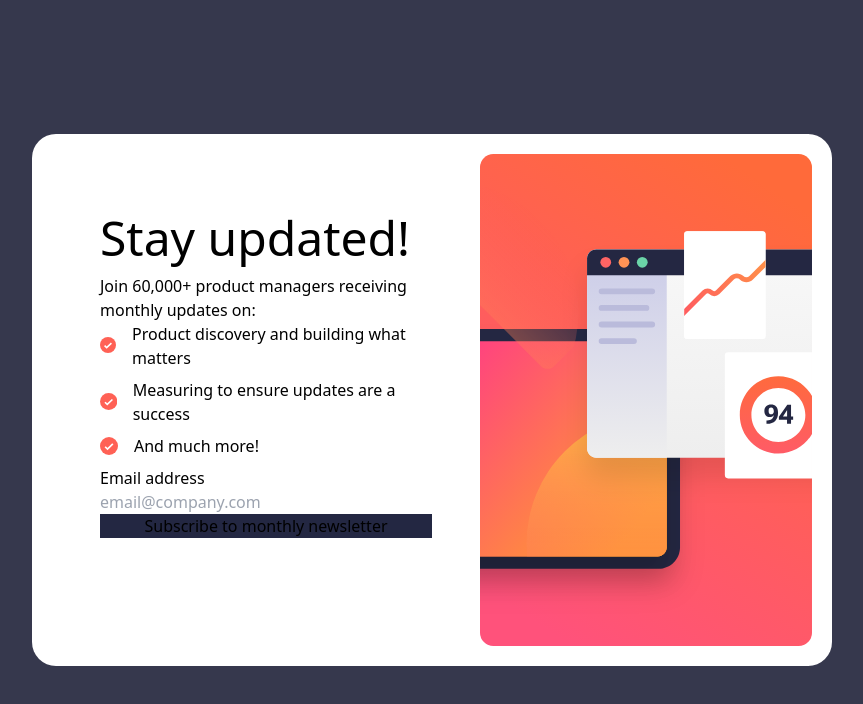
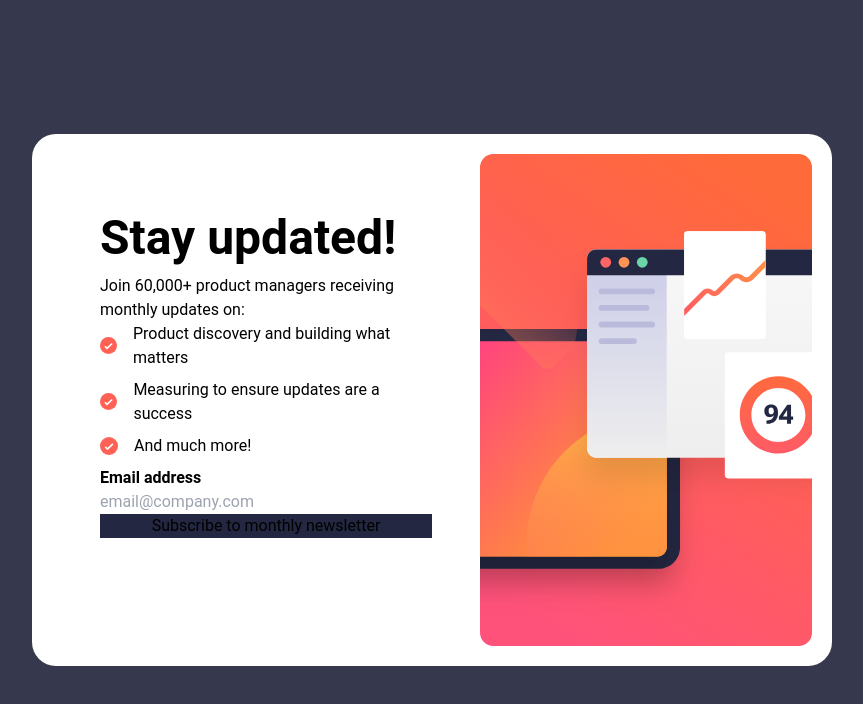
Before and after one commit to mehrnaz98/newsletter-signup-form, a Vue app: page / in a window 1280 px wide. Shown: the top 704 px of the page, without its empty margins (208-1071 px from the left). Built offline with nearby package versions, Linux system fonts and the light colour scheme.

Commit message:
Apply roboto font

```diff
--- a/src/App.vue
+++ b/src/App.vue
@@ -1,5 +1,7 @@
 <template>
-  <main class="flex min-h-screen justify-center items-center bg-[#36384D]">
+  <main
+    class="flex min-h-screen justify-center items-center bg-[#36384D] roboto-regular"
+  >
     <div class="container bg-white rounded-3xl w-auto sm:max-w-[50rem] m-5">
       <picture class="responsive-image">
         <source
@@ -9,7 +11,7 @@
         <img src="./assets/images/illustration-sign-up-mobile.svg" alt="" />
       </picture>
       <div class="form-section">
-        <h1 class="text-[3rem]">Stay updated!</h1>
+        <h1 class="text-[3rem] roboto-bold">Stay updated!</h1>
         <p class="text-[1rem]">
           Join 60,000+ product managers receiving monthly updates on:
         </p>
@@ -19,7 +21,7 @@
           <li>And much more!</li>
         </ul>
         <form class="flex flex-col">
-          <label for="email">Email address</label>
+          <label for="email" class="roboto-bold">Email address</label>
           <input type="email" id="email" placeholder="email@company.com" />
           <button class="bg-[#232742]">Subscribe to monthly newsletter</button>
         </form>
```
